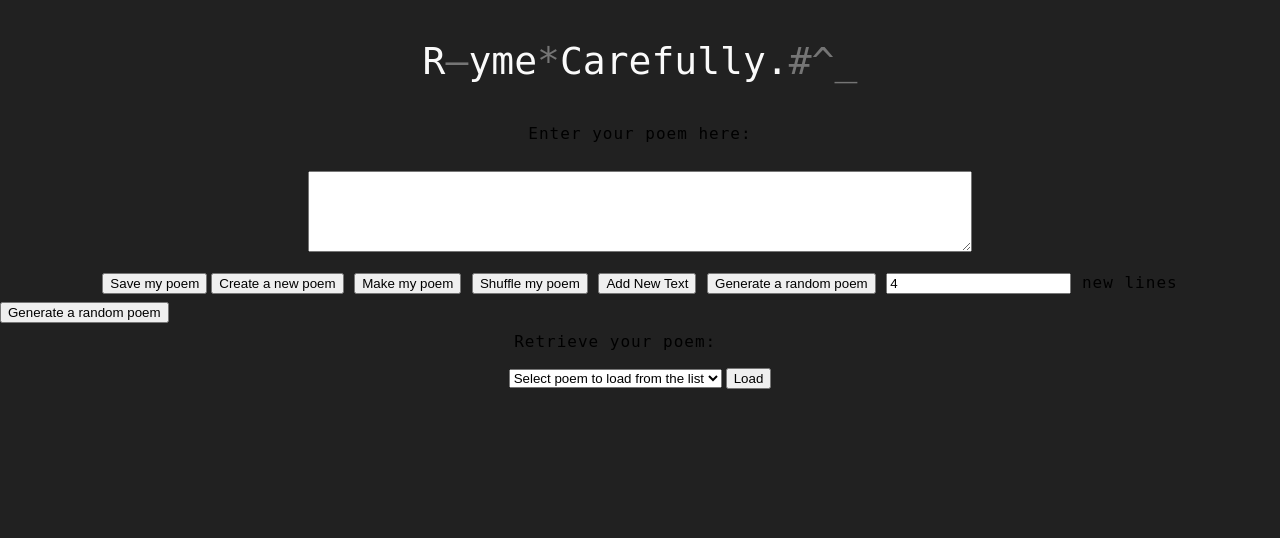
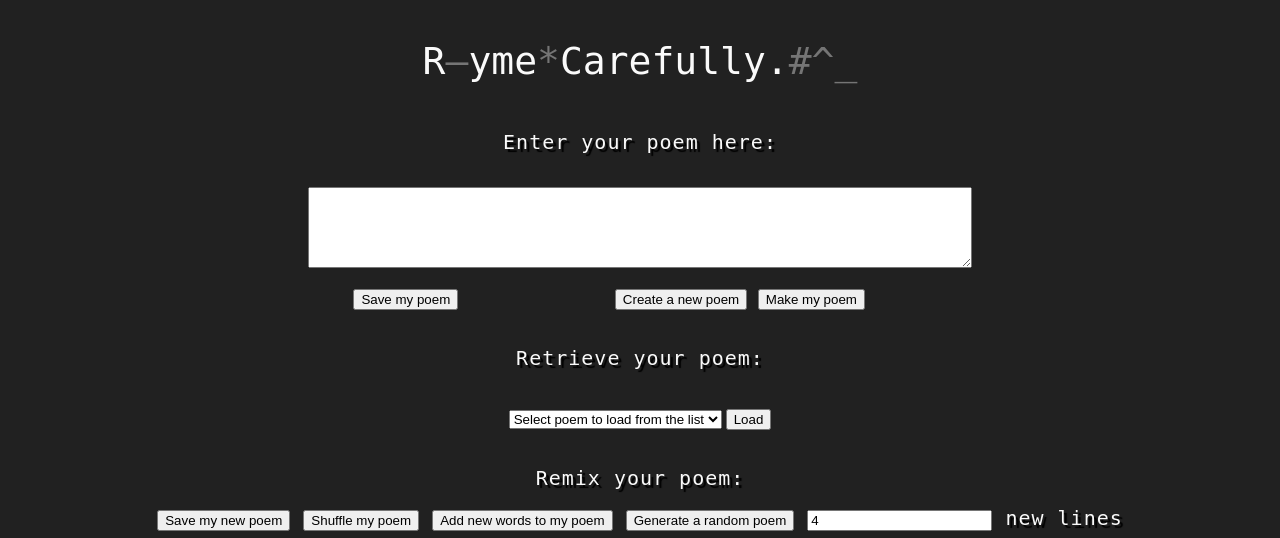
Before and after one commit to ChrisSuess/AdasLoadingSite, a PHP site: page / in a window 1280 px wide. Shown: the part 428-966 px from the top of the page. Before the commit the page ends 817 px from the top, so only its background shows below. Run offline with PHP 8.4, Linux system fonts and the light colour scheme; data that the repository does not hold is empty; some libraries are stand-ins or nearby versions.

Commit message:
Final Tweeks

```diff
--- a/index.php
+++ b/index.php
@@ -110,23 +110,21 @@
       <td>
         <button type="submit" name="save">Save my poem</button>
       </td>
-      <td style="text-align:right">
+      <td style="text-align:center">
         <button type="submit" name="run">Create a new poem</button>
 	<input type="button" onclick="PrintPoem()" value="Make my poem">
-        <input type="button" onclick="reShuffle()" value="Shuffle my poem">
+       <!-- <input type="button" onclick="reShuffle()" value="Shuffle my poem">
         <input type="button" onclick="promptNewInnerHtml()" value="Add New Text">
-        <button class="generate">Generate a random poem</button> <input type="number" id="num-sentences" value="4" /> new lines
+        <button class="generate">Generate a random poem</button> <input type="number" id="num-sentences" value="4" /> new lines-->
       </td>
     </tr>
   </table>
 </form>
 
-<button class="generate">Generate a random poem</button>
-
 <form id="load">
   <table>
     <tr>
-      <td>Retrieve your poem:</td>
+      <p>Retrieve your poem:</p>
     </tr>
     <tr>
       <td>
@@ -148,6 +146,13 @@
     </tr>
   </table>
 </form>
+
+        <p> Remix your poem: <br>
+	<input type="button" onclick="saveTextAsFile()" value="Save my new poem">
+        <input type="button" onclick="reShuffle()" value="Shuffle my poem">
+        <input type="button" onclick="promptNewInnerHtml()" value="Add new words to my poem">
+        <button class="generate">Generate a random poem</button> <input type="number" id="num-sentences" value="4" /> new lines
+        </p>
 
     <h3 id="Pansh" class="spotted"></h3>
 
--- a/scripts/liking.js
+++ b/scripts/liking.js
@@ -261,8 +261,23 @@ function shuffle(array) {
       return false;
     };
 
-    this.shareFacebook = function(e) {
+    this.shareEmail = function(e) {
       e.preventDefault();
+
+      var newWords = self.htmlSelection;
+      var arrayWords = self.htmlSelection.replace(/ /g, '&');
+      arrayWords = "," + arrayWords;
+      poem = document.getElementById("hidden").textContent;
+
+      poem = poem.replace(newWords, " ");
+
+      addpoem = poem;//.concat(arrayWords).replace(/,/g, " ");//.replace(/\./g, " ");
+      addpoem = addpoem.split(" ");
+      shuffled = addpoem.sort(function(){return 0.5-Math.random()}).join(" ");
+
+      document.getElementById("hidden").innerHTML = shuffled;
+      document.getElementById("Pansh").innerHTML = shuffled.replace(/&/g, " ");
+
  //     var text = self.htmlSelection.replace(/<p[^>]*>/ig,'\n').replace(/<\/p>|  /ig,'').trim();
  //     var x = document.getElementById("poem").value;
  //     document.getElementById("Shansh").innerHTML = x;
@@ -283,7 +298,7 @@ function shuffle(array) {
        self.hide();
        return false;
      };
-
+/*
     this.shareEmail = function(e) {
       var text = self.htmlSelection.replace(/<p[^>]*>/ig,'\n').replace(/<\/p>|  /ig,'').trim();
       var email = {};
@@ -296,7 +311,7 @@ function shuffle(array) {
       self.hide();
       return true;
     };
-
+*/
     this.render = function() {
       var popoverHTML =  '<div class="selectionSharer" id="selectionSharerPopover" style="position:absolute;">'
                        + '  <div id="selectionSharerPopover-inner">'
--- a/scripts/main.js
+++ b/scripts/main.js
@@ -3,11 +3,12 @@
 
 function PrintPoem() {
 		var x = document.getElementById("poem").value;
-		document.getElementById("Shansh").innerHTML = x;
+		document.getElementById("Shansh").innerHTML = x.replace(/\n/g, "<br>");
 		var y = document.getElementById('poem').value.split(" ").sort(function(){return 0.5-Math.random()}).join(" ");
 		document.getElementById('Pansh').innerHTML = y;
                 document.getElementById('hidden').innerHTML = y;
-                document.getElementById("poem").style.display='none';
+                document.getElementById("poemEnter").style.display='none';
+		document.getElementById("load").style.display='none';
 }
 
 function reShuffle() {
@@ -38,3 +39,37 @@ function drop(ev) {
         var data = ev.dataTransfer.getData("Text");
         ev.target.appendChild(document.getElementById(data));
                 }
+
+function saveTextAsFile() {
+    var textToSave = document.getElementById("Pansh").value;
+    var textToSaveAsBlob = new Blob([textToSave], {type:"text/plain"});
+    var textToSaveAsURL = window.URL.createObjectURL(textToSaveAsBlob);
+    var fileNameToSaveAs = document.getElementById("inputFileNameToSaveAs").value;
+
+    var downloadLink = document.createElement("a");
+    downloadLink.download = fileNameToSaveAs;
+    downloadLink.innerHTML = "Download File";
+    downloadLink.href = textToSaveAsURL;
+    downloadLink.onclick = destroyClickedElement;
+    downloadLink.style.display = "none";
+    document.body.appendChild(downloadLink);
+
+    downloadLink.click();
+}
+
+function destroyClickedElement(event) {
+    document.body.removeChild(event.target);
+}
+
+function loadFileAsText()
+{
+    var fileToLoad = document.getElementById("fileToLoad").files[0];
+
+    var fileReader = new FileReader();
+    fileReader.onload = function(fileLoadedEvent)
+    {
+        var textFromFileLoaded = fileLoadedEvent.target.result;
+        document.getElementById("inputTextToSave").value = textFromFileLoaded;
+    };
+    fileReader.readAsText(fileToLoad, "UTF-8");
+}
--- a/styles/style.css
+++ b/styles/style.css
@@ -25,6 +25,13 @@ h3 {
   text-shadow: 3px 3px 1px black;
   text-align: center;
   font-size: 30px;
+}
+
+p {
+  color: #fafafa;
+  text-shadow: 3px 3px 1px black;
+  text-align: center;
+  font-size: 20px;
 }
 
 /*body {
```
